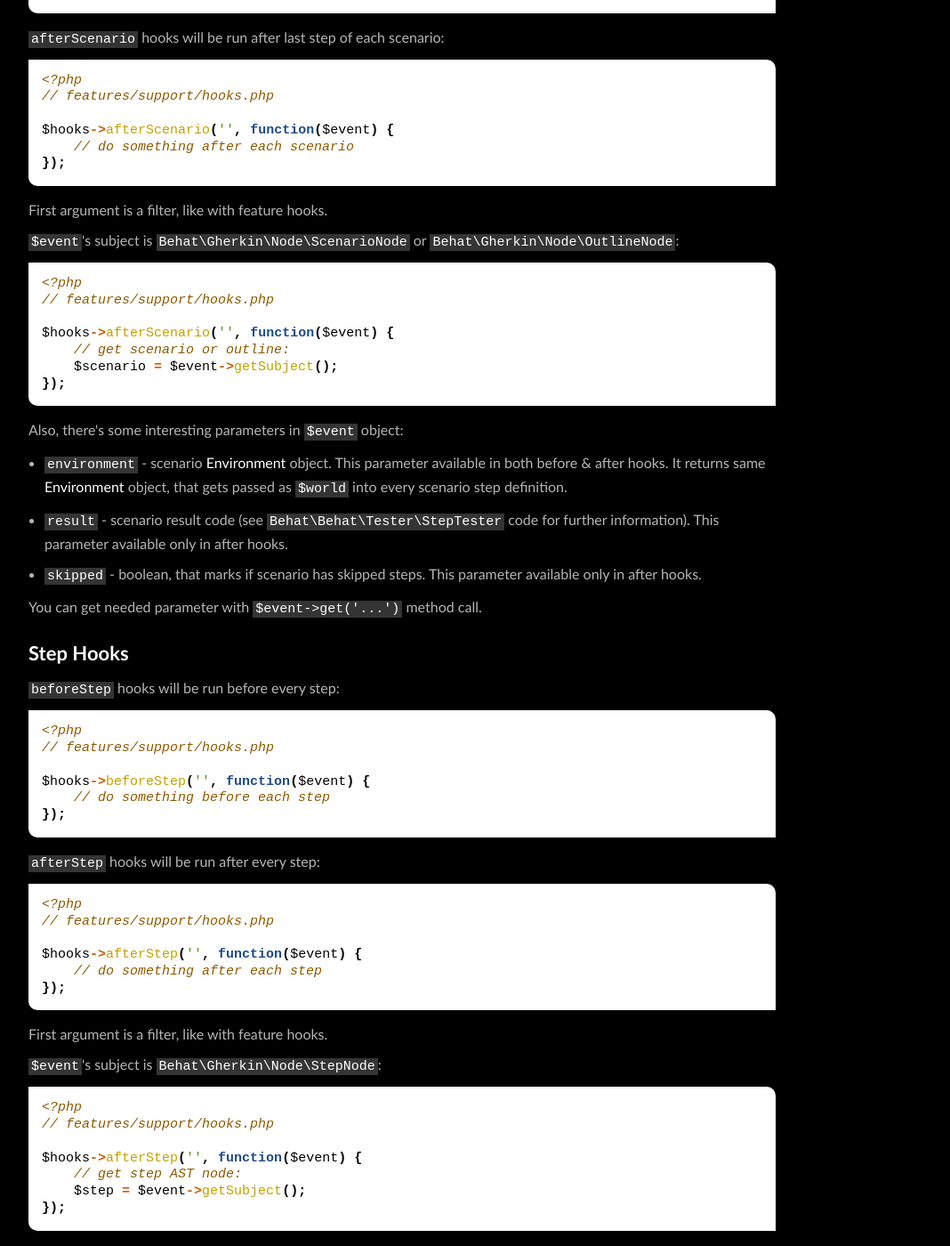
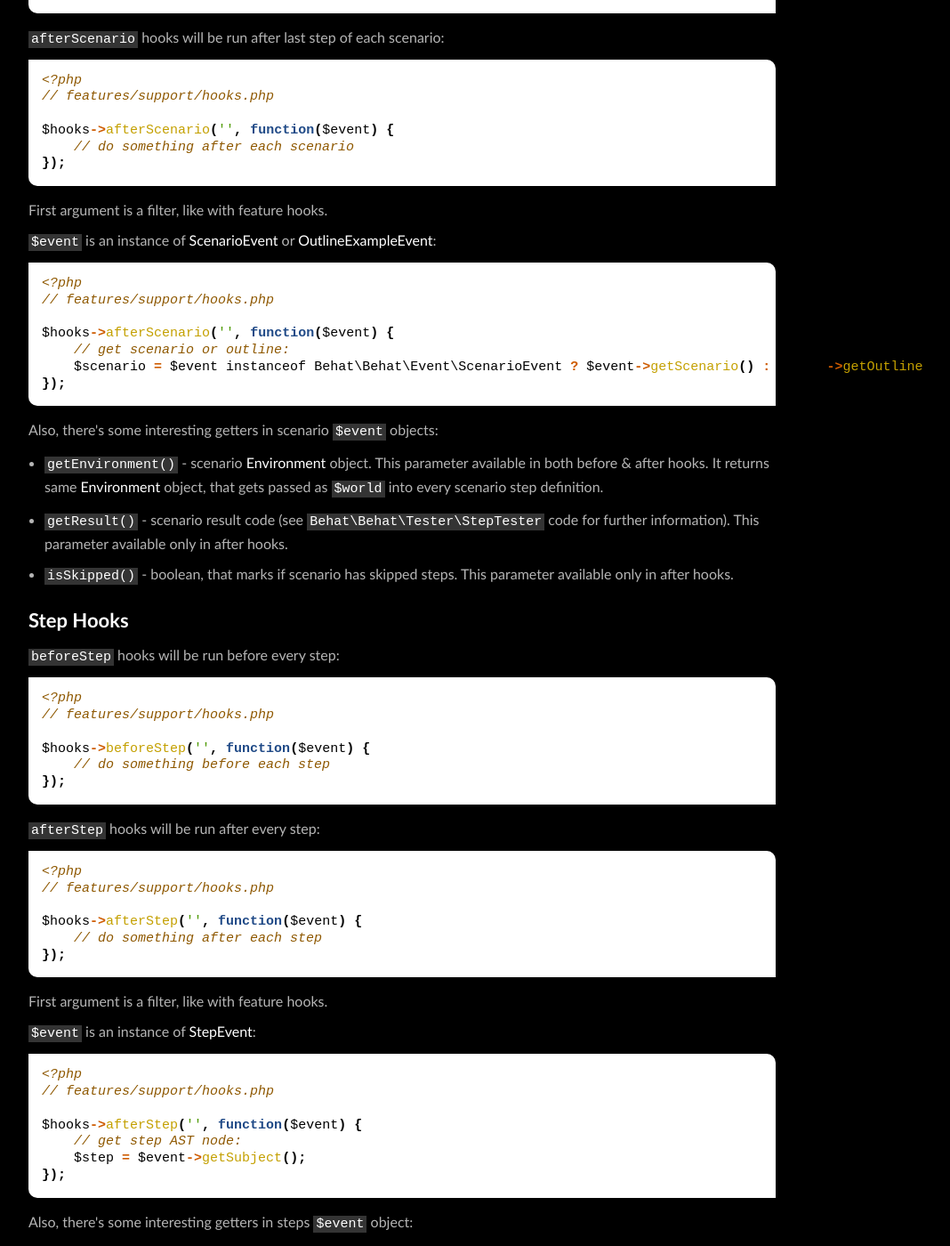
Before and after one commit to adrianmoya/es-docs.behat.org, a Sphinx documentation site: the page built from en/source/behat/hooks.rst, in a window 1280 px wide and 1400 px high, scrolled down 1996 px. Shown: the whole window at 89% size, without its empty margins (188-1256 px from the left). Built offline with Sphinx 7.4.7, drawn with Linux system fonts in a browser that asks for light colours; some of the changed text lies outside the part shown.

Commit message:
updated hooks documentation

```diff
--- a/en/source/behat/hooks.rst
+++ b/en/source/behat/hooks.rst
@@ -24,7 +24,7 @@ Notice, that like with step definitions or environment configs, we have global `
 
 Suite hooks doesn't have filtering specifier, so ``beforeSuite`` and ``afterSuite`` have only 1 argument which is your callback.
 
-Also note, that ``$event`` argument in callback. It's ``Symfony\Component\EventDispatcher\Event`` populated with ``Behat\Behat\DataCollector\LoggerDataCollector`` as subject, which you can get with:
+Also note ``$event`` argument in callback. It's ``Behat\Behat\Event\EventInterface`` instance. In case of ``beforeSuite`` and ``afterSuite`` hooks it would be `SuiteEvent <http://docs.behat.org/api/behat/behat/behat/event/suiteevent.html>`_ object:
 
 .. code-block:: php
 
@@ -32,7 +32,7 @@ Also note, that ``$event`` argument in callback. It's ``Symfony\Component\EventD
     // features/support/hooks.php
 
     $hooks->afterSuite(function($event) {
-        $dataCollector = $event->getSubject();
+        $dataCollector = $event->getLogger();
 
         // do something with information from dataCollector
     });
@@ -64,7 +64,7 @@ Feature Hooks
 
 Notice additional empty first argument to this hook type. This is filter. You can put there any of your ``--name`` or ``--tags`` filters and that hook will be runed only in specific features (that match filter).
 
-``$event``'s subject is ``Behat\Gherkin\Node\FeatureNode``:
+``$event`` is an instance of `FeatureEvent <http://docs.behat.org/api/behat/behat/behat/event/featureevent.html>`_:
 
 .. code-block:: php
 
@@ -72,7 +72,7 @@ Notice additional empty first argument to this hook type. This is filter. You ca
     // features/support/hooks.php
 
     $hooks->beforeFeature('', function($event) {
-        $feature = $event->getSubject();
+        $feature = $event->getFeature();
         $featureTitle = $feature->getTitle();
     });
 
@@ -103,7 +103,7 @@ Scenario Hooks
 
 First argument is a filter, like with feature hooks.
 
-``$event``'s subject is ``Behat\Gherkin\Node\ScenarioNode`` or ``Behat\Gherkin\Node\OutlineNode``:
+``$event`` is an instance of `ScenarioEvent <http://docs.behat.org/api/behat/behat/behat/event/scenarioevent.html>`_ or `OutlineExampleEvent <http://docs.behat.org/api/behat/behat/behat/event/outlineexampleevent.html>`_:
 
 .. code-block:: php
 
@@ -112,16 +112,14 @@ First argument is a filter, like with feature hooks.
 
     $hooks->afterScenario('', function($event) {
         // get scenario or outline:
-        $scenario = $event->getSubject();
+        $scenario = $event instanceof Behat\Behat\Event\ScenarioEvent ? $event->getScenario() : $event->getOutline();
     });
 
-Also, there's some interesting parameters in ``$event`` object:
+Also, there's some interesting getters in scenario ``$event`` objects:
 
-* ``environment`` - scenario :doc:`environment` object. This parameter available in both before & after hooks. It returns same :doc:`environment` object, that gets passed as ``$world`` into every scenario step definition.
-* ``result`` - scenario result code (see ``Behat\Behat\Tester\StepTester`` code for further information). This parameter available only in after hooks.
-* ``skipped`` - boolean, that marks if scenario has skipped steps. This parameter available only in after hooks.
-
-You can get needed parameter with ``$event->get('...')`` method call.
+* ``getEnvironment()`` - scenario :doc:`environment` object. This parameter available in both before & after hooks. It returns same :doc:`environment` object, that gets passed as ``$world`` into every scenario step definition.
+* ``getResult()`` - scenario result code (see ``Behat\Behat\Tester\StepTester`` code for further information). This parameter available only in after hooks.
+* ``isSkipped()`` - boolean, that marks if scenario has skipped steps. This parameter available only in after hooks.
 
 Step Hooks
 ----------
@@ -150,7 +148,7 @@ Step Hooks
 
 First argument is a filter, like with feature hooks.
 
-``$event``'s subject is ``Behat\Gherkin\Node\StepNode``:
+``$event`` is an instance of `StepEvent <http://docs.behat.org/api/behat/behat/behat/event/stepevent.html>`_:
 
 .. code-block:: php
 
@@ -162,12 +160,10 @@ First argument is a filter, like with feature hooks.
         $step = $event->getSubject();
     });
 
-Also, there's some interesting parameters in ``$event`` object:
+Also, there's some interesting getters in steps ``$event`` object:
 
-* ``environment`` - scenario environment object. This parameter available in both before & after hooks.
-* ``result`` - step result code (see ``Behat\Behat\Tester\StepTester`` code for further information). This parameter available only in after hooks.
-* ``exception`` - exception instance or null. This parameter available only in after hooks.
-* ``definition`` - matched definition or null. This parameter available only in after hooks.
-* ``snippet`` - snippet for definition if step undefined or null. This parameter available only in after hooks.
-
-You can get needed parameter with ``$event->get('...')`` method call.
+* ``getEnvironment()`` - scenario environment object. This parameter available in both before & after hooks.
+* ``getResult()`` - step result code (see ``Behat\Behat\Tester\StepTester`` code for further information). This parameter available only in after hooks.
+* ``getException()`` - exception instance or null. This parameter available only in after hooks.
+* ``getDefinition()`` - matched definition or null. This parameter available only in after hooks.
+* ``getSnippet()`` - snippet for definition if step undefined or null. This parameter available only in after hooks.
```
